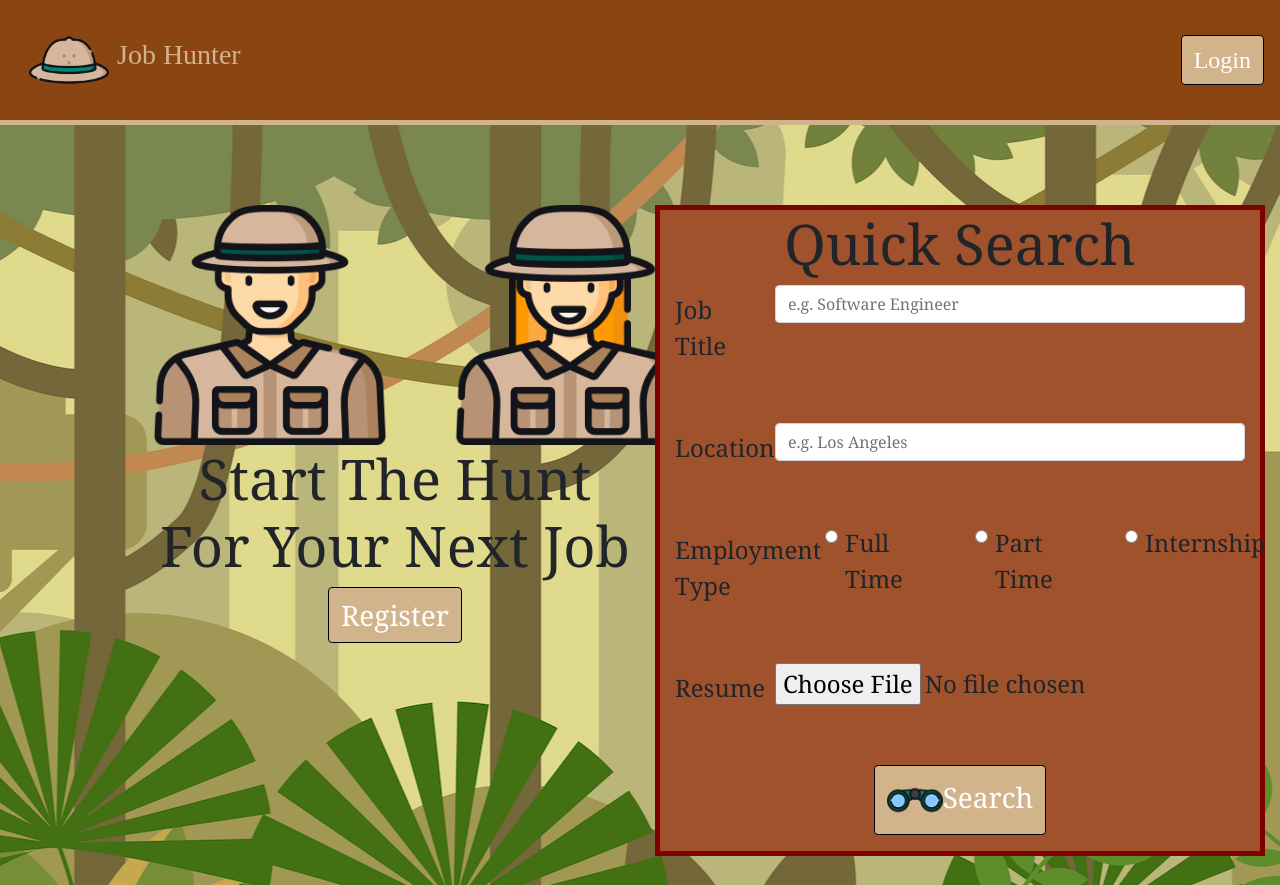
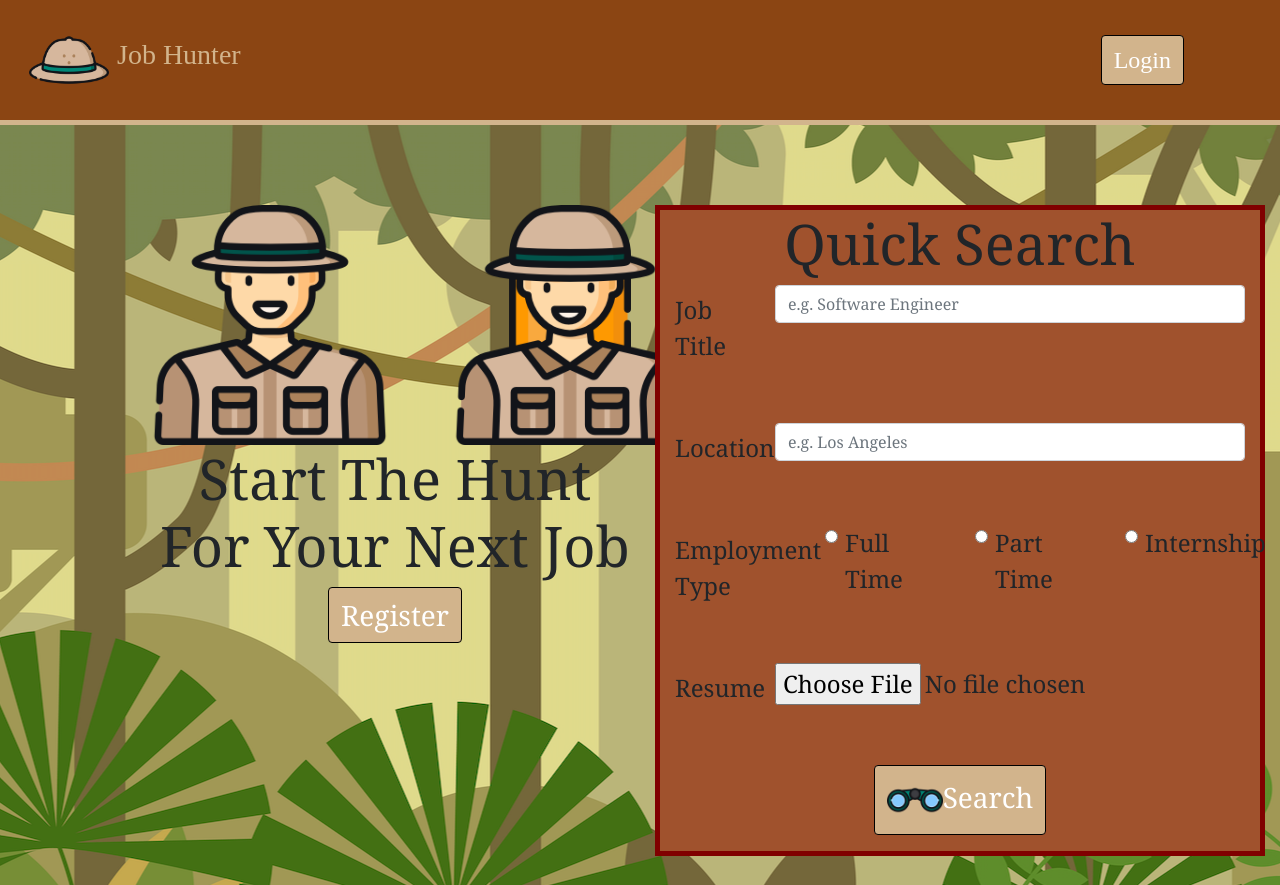
Before and after one commit to b-abrams/JobHunter, a React (Create React App) app: page / in a window 1280 px wide. Built offline with nearby package versions, Linux system fonts and the light colour scheme; a web font is replaced by a local one.

Commit message:
move login button left 10vh

```diff
--- a/src/css/components/navigation.css
+++ b/src/css/components/navigation.css
@@ -12,6 +12,7 @@
 #loginButton {
   background-color: tan;
   font-size: 3vh;
+  margin-right: 10vh;
   border-style: solid;
   border-color: black;
 }
```
